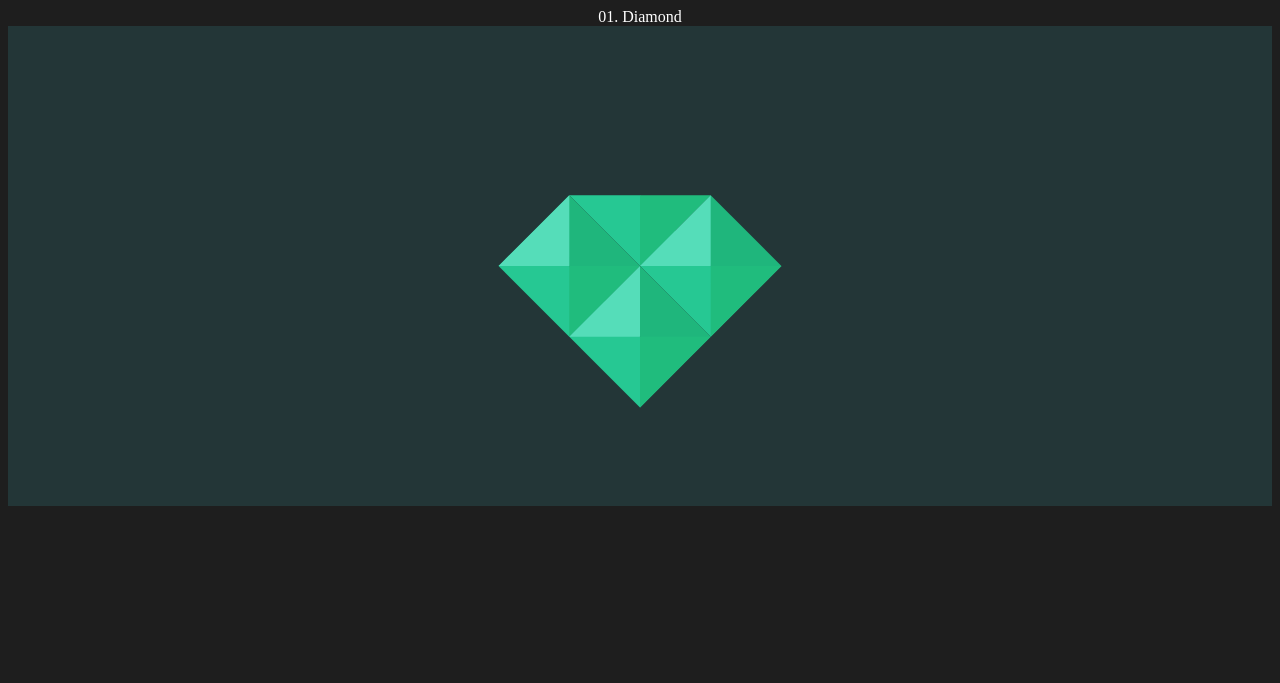
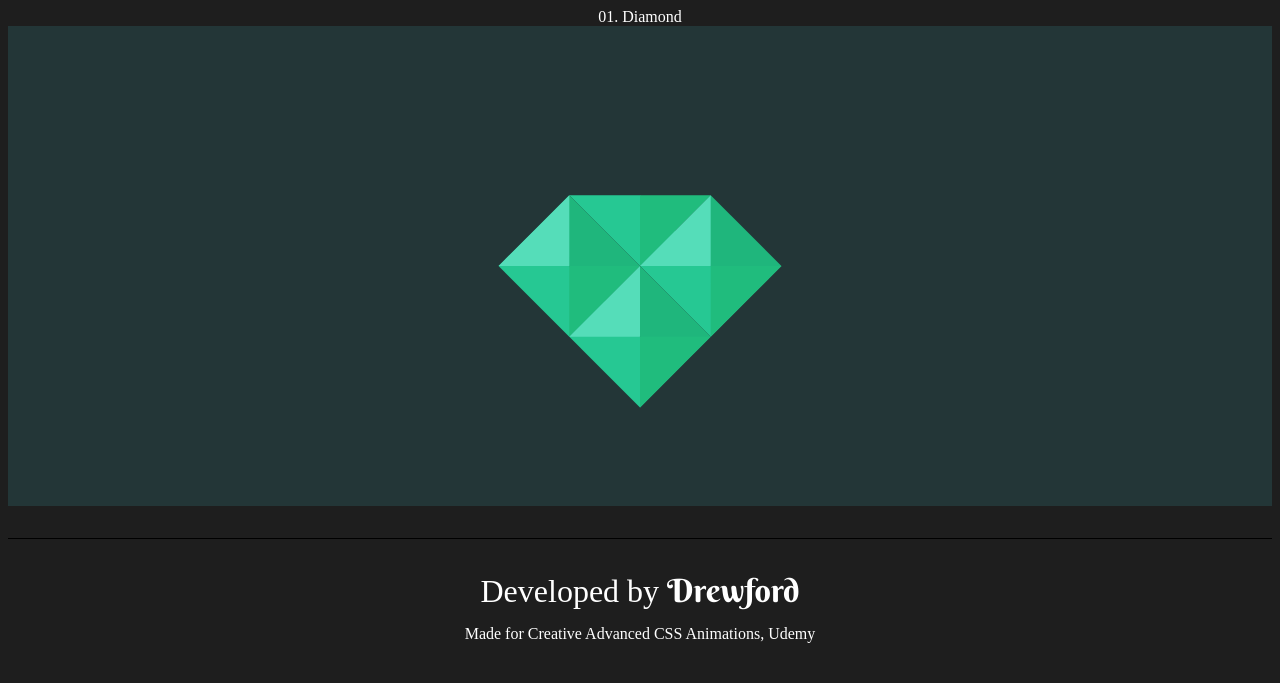
Before and after one commit to SleazyCook/css-draw, a plain HTML site: page index.html in a window 1280 px wide. Drawn offline with Linux system fonts and the light colour scheme.

Commit message:
polish webapp

```diff
--- a/index.html
+++ b/index.html
@@ -25,5 +25,13 @@
     </div>
   </div>
 
+    <!-- End All Illutrations -->
+  </div>
+
+  <footer>
+    Developed by <span class="author">Drewford</span></author><br />
+    <span class="udemy">Made for Creative Advanced CSS Animations, Udemy</span>
+  </footer>
+
 </body>
 </html>
--- a/style.css
+++ b/style.css
@@ -1,6 +1,29 @@
+@import url('https://fonts.googleapis.com/css2?family=Berkshire+Swash&display=swap');
+
 body {
   background-color: #1e1e1e;
 }
+
+/* Footer START */
+
+footer {
+  font-size: 2rem;
+  text-align: center;
+  margin-top: 2rem;
+  padding: 2rem;
+  border-top: 1px solid black;
+  color: white;
+}
+
+.author {
+  font-family: 'Berkshire Swash', cursive;
+}
+
+.udemy {
+  font-size: 1rem;
+}
+
+/* Footer END */
 
 .label {
   color: white;
```
